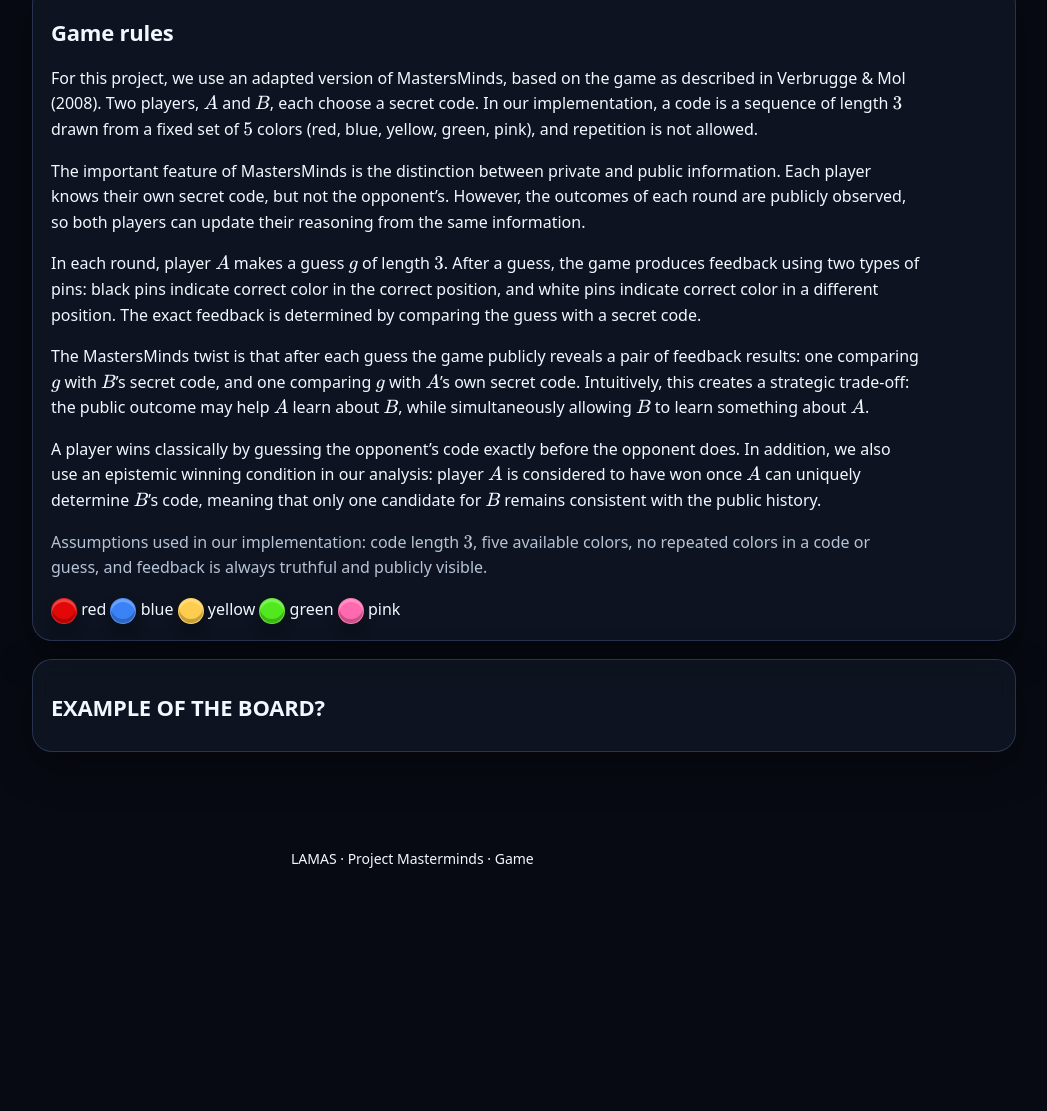
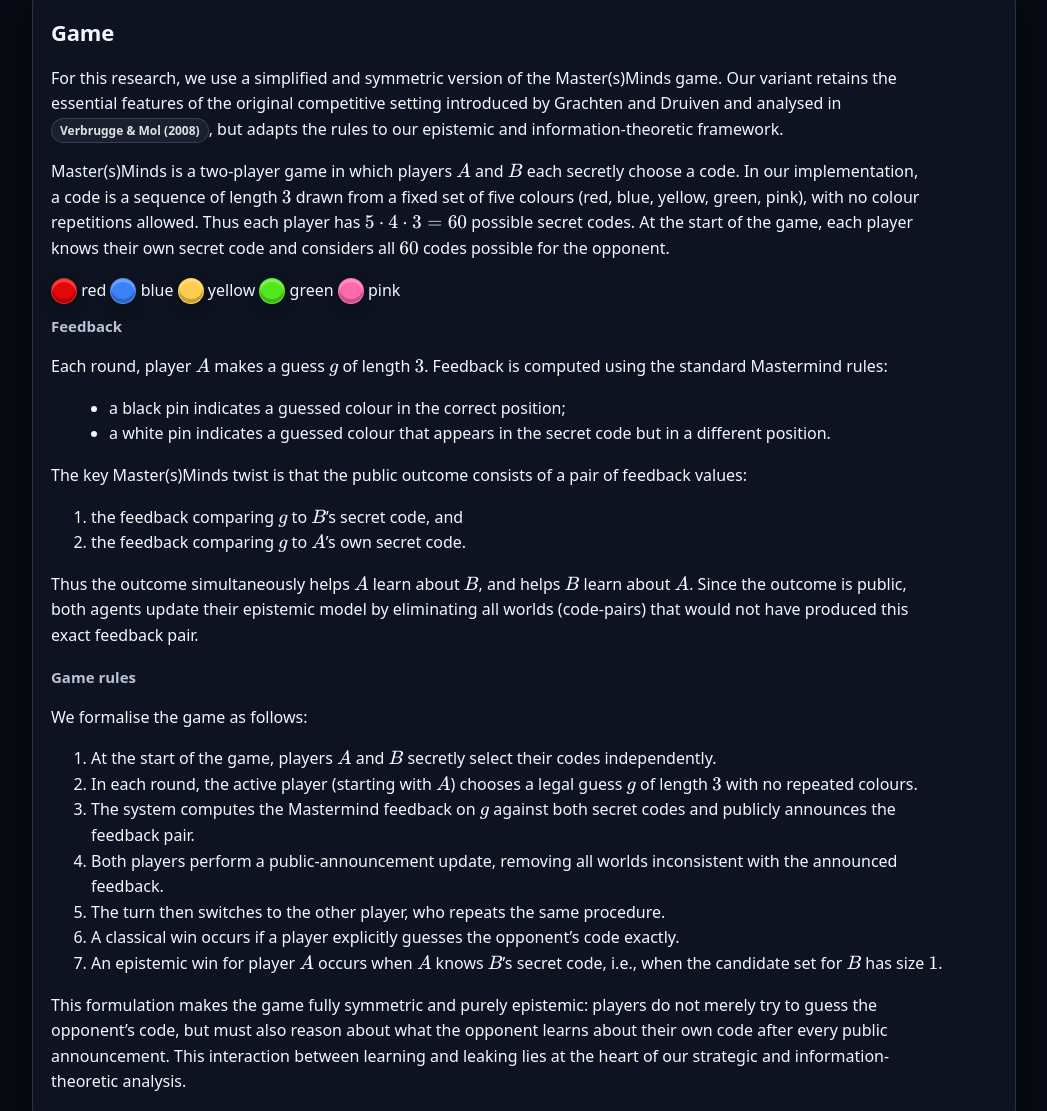
Before and after one commit to nienkebanki/LAMAS_Masterminds_GroupK, a plain HTML site: page game.html in a window 1280 px wide. Shown: the part 392-1503 px from the top of the page, without its empty margins (116-1163 px from the left). Before the commit the page ends 1312 px from the top, so only its background shows below. Drawn offline with nearby package versions, Linux system fonts and the light colour scheme.

Commit message:
game changes

```diff
--- a/game.html
+++ b/game.html
@@ -41,42 +41,18 @@
 
 <main>
   <section>
-    <h2>Game rules</h2>
+    <h2>Game</h2>
     <p>
-    For this project, we use an adapted version of MastersMinds, based on the game as described in Verbrugge &amp; Mol (2008).
-    Two players, $A$ and $B$, each choose a secret code. In our implementation, a code is a sequence of length $3$ drawn from a fixed
-    set of $5$ colors (red, blue, yellow, green, pink), and repetition is not allowed.
+      For this research, we use a simplified and symmetric version of the Master(s)Minds game. Our variant retains the essential
+      features of the original competitive setting introduced by Grachten and Druiven and analysed in
+      <span class="chip">Verbrugge &amp; Mol (2008)</span>, but adapts the rules to our epistemic and information-theoretic framework.
     </p>
-
     <p>
-    The important feature of MastersMinds is the distinction between private and public information. Each player knows their own
-    secret code, but not the opponent’s. However, the outcomes of each round are publicly observed, so both players can update their
-    reasoning from the same information.
+      Master(s)Minds is a two-player game in which players $A$ and $B$ each secretly choose a code. In our implementation, a code is a
+      sequence of length $3$ drawn from a fixed set of five colours (red, blue, yellow, green, pink), with no colour repetitions allowed.
+      Thus each player has $5 \cdot 4 \cdot 3 = 60$ possible secret codes. At the start of the game, each player knows their own secret
+      code and considers all $60$ codes possible for the opponent.
     </p>
-
-    <p>
-    In each round, player $A$ makes a guess $g$ of length $3$. After a guess, the game produces feedback using two types of pins:
-    black pins indicate correct color in the correct position, and white pins indicate correct color in a different position.
-    The exact feedback is determined by comparing the guess with a secret code.
-    </p>
-
-    <p>
-    The MastersMinds twist is that after each guess the game publicly reveals a pair of feedback results: one comparing $g$ with
-    $B$’s secret code, and one comparing $g$ with $A$’s own secret code. Intuitively, this creates a strategic trade-off: the public
-    outcome may help $A$ learn about $B$, while simultaneously allowing $B$ to learn something about $A$.
-    </p>
-
-    <p>
-    A player wins classically by guessing the opponent’s code exactly before the opponent does. In addition, we also use an epistemic
-    winning condition in our analysis: player $A$ is considered to have won once $A$ can uniquely determine $B$’s code, meaning that
-    only one candidate for $B$ remains consistent with the public history.
-    </p>
-
-    <p class="muted">
-    Assumptions used in our implementation: code length $3$, five available colors, no repeated colors in a code or guess, and feedback
-    is always truthful and publicly visible.
-    </p>
-
     <div class="legend" aria-label="Color legend">
       <span class="peg red"></span> red
       <span class="peg blue"></span> blue
@@ -84,6 +60,51 @@
       <span class="peg green"></span> green
       <span class="peg pink"></span> pink
     </div>
+    <h3>Feedback</h3>
+    <p>
+      Each round, player $A$ makes a guess $g$ of length $3$. Feedback is computed using the standard Mastermind rules:
+    </p>
+    <ul>
+      <li>a black pin indicates a guessed colour in the correct position;</li>
+      <li>a white pin indicates a guessed colour that appears in the secret code but in a different position.</li>
+    </ul>
+
+    <p>
+      The key Master(s)Minds twist is that the public outcome consists of a pair of feedback values:
+    </p>
+    <ol>
+      <li>the feedback comparing $g$ to $B$’s secret code, and</li>
+      <li>the feedback comparing $g$ to $A$’s own secret code.</li>
+    </ol>
+
+    <p>
+      Thus the outcome simultaneously helps $A$ learn about $B$, and helps $B$ learn about $A$. Since the outcome is public, both agents
+      update their epistemic model by eliminating all worlds (code-pairs) that would not have produced this exact feedback pair.
+    </p>
+
+    <h3>Game rules</h3>
+    <p>We formalise the game as follows:</p>
+    <ol>
+      <li>At the start of the game, players $A$ and $B$ secretly select their codes independently.</li>
+      <li>
+        In each round, the active player (starting with $A$) chooses a legal guess $g$ of length $3$ with no repeated colours.
+      </li>
+      <li>
+        The system computes the Mastermind feedback on $g$ against both secret codes and publicly announces the feedback pair.
+      </li>
+      <li>Both players perform a public-announcement update, removing all worlds inconsistent with the announced feedback.</li>
+      <li>The turn then switches to the other player, who repeats the same procedure.</li>
+      <li>A classical win occurs if a player explicitly guesses the opponent’s code exactly.</li>
+      <li>
+        An epistemic win for player $A$ occurs when $A$ knows $B$’s secret code, i.e., when the candidate set for $B$ has size $1$.
+      </li>
+    </ol>
+
+    <p>
+      This formulation makes the game fully symmetric and purely epistemic: players do not merely try to guess the opponent’s code, but
+      must also reason about what the opponent learns about their own code after every public announcement. This interaction between
+      learning and leaking lies at the heart of our strategic and information-theoretic analysis.
+    </p>
   </section>
 
   <section>
```
Also changed, not shown: implementation.html (+1 -2 lines).
